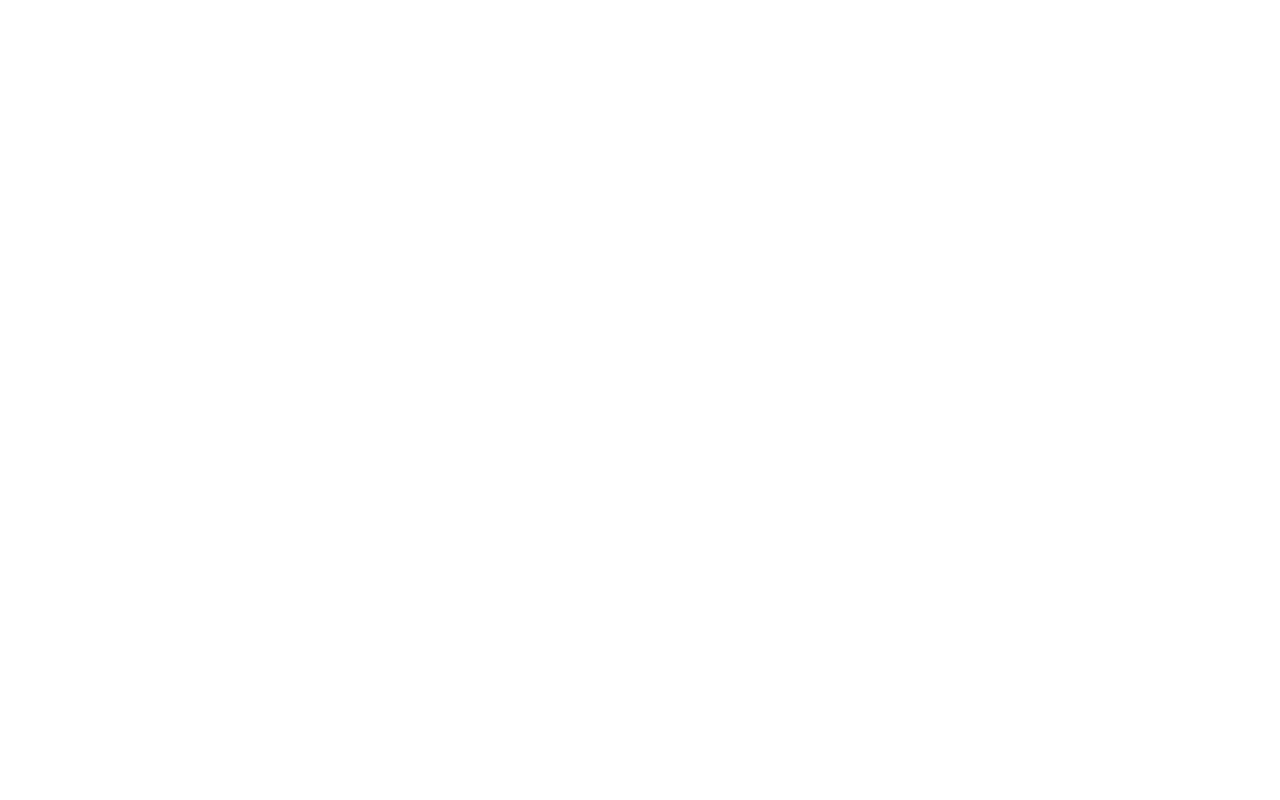
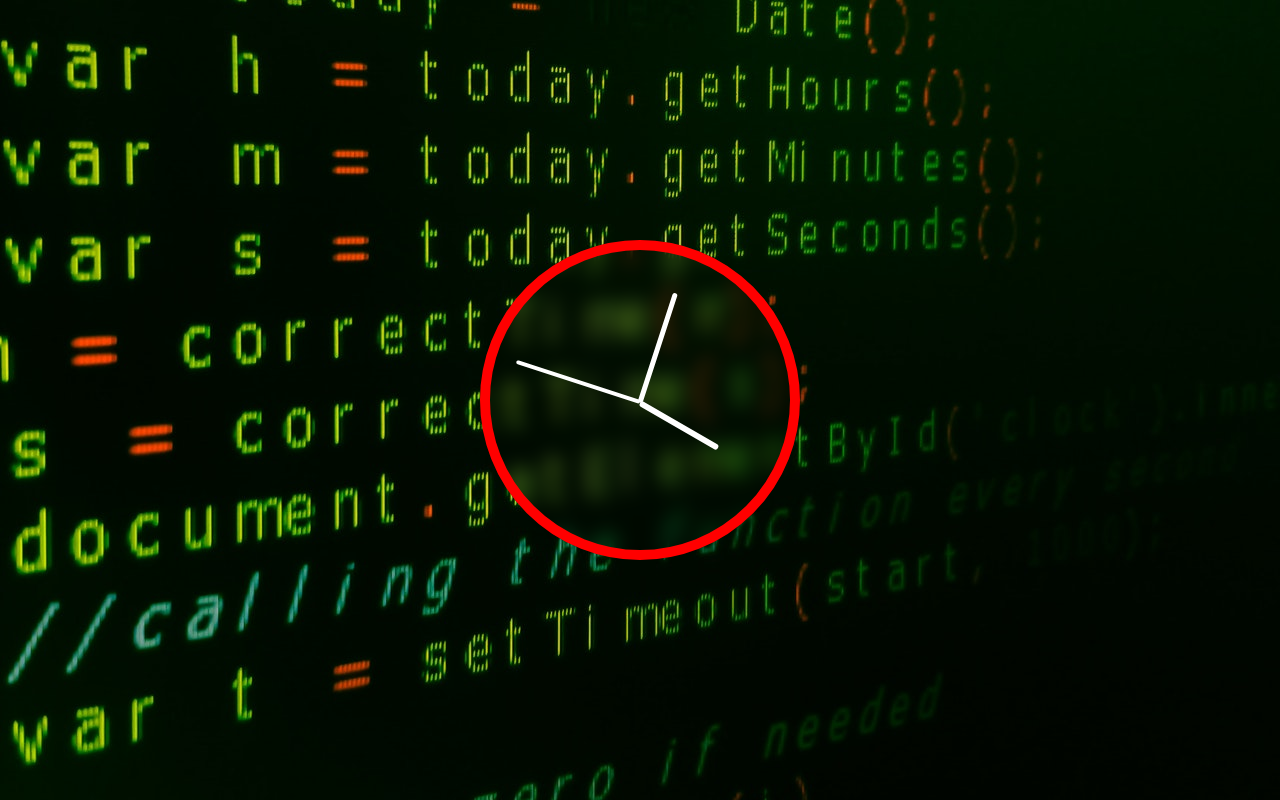
Before and after one commit to arnob-loves-coding/JS30-Day-2, a plain HTML site: page index.html in a window 1280 px wide. Drawn offline with Linux system fonts and the light colour scheme.

Commit message:
sesh bhai..onek moja paisi

```diff
--- a/index.html
+++ b/index.html
@@ -6,7 +6,62 @@
     <meta name="viewport" content="width=device-width, initial-scale=1.0" />
     <title>day-2</title>
   </head>
+  <style>
+    body {
+      margin: 0;
+      padding: 0;
+      box-sizing: border-box;
+    }
+    .clock {
+      width: 100%;
+      height: 100vh;
+      display: grid;
+      place-items: center;
+      background-image: url(images/time.jpg);
+      background-repeat: no-repeat;
+      background-position: center;
+    }
+    .clock-face {
+      width: 300px;
+      height: 300px;
+      border: 10px solid red;
+      border-radius: 50%;
+      position: relative;
+      backdrop-filter: blur(10px);
+    }
+    .hand {
+      position: absolute;
+      background-color: white;
+      top: 150px;
+      border-radius: 10px;
+    }
+    .hour-hand {
+      transform-origin: right;
+      left: 60px;
+      width: 90px;
+      height: 6px;
+    }
+    .minute-hand {
+      transform-origin: right;
+      left: 35px;
+      width: 115px;
+      height: 5px;
+    }
+    .second-hand {
+      transform-origin: right;
+      left: 20px;
+      width: 130px;
+      height: 4px;
+    }
+  </style>
   <body>
-    <script></script>
+    <div class="clock">
+      <div class="clock-face">
+        <div class="hand hour-hand"></div>
+        <div class="hand minute-hand"></div>
+        <div class="hand second-hand"></div>
+      </div>
+    </div>
+    <script src="index.js"></script>
   </body>
 </html>
--- /dev/null
+++ b/index.js
@@ -0,0 +1,16 @@
+function setTime() {
+  const secondHand = document.querySelector(".second-hand");
+  const minuteHand = document.querySelector(".minute-hand");
+  const hourHand = document.querySelector(".hour-hand");
+  const now = new Date();
+  const seconds = now.getSeconds();
+  const secondsDegrees = (seconds / 60) * 360 + 90;
+  secondHand.style.transform = `rotate(${secondsDegrees}deg)`;
+  const minutes = now.getMinutes();
+  const minutesDegrees = (minutes / 60) * 360 + 90;
+  minuteHand.style.transform = `rotate(${minutesDegrees}deg)`;
+  const hours = now.getHours();
+  const hoursDegrees = (hours / 12) * 360 + 90;
+  hourHand.style.transform = `rotate(${hoursDegrees}deg)`;
+}
+setInterval(setTime, 1000);
```
Also changed, not shown: images/time.jpg (added).
